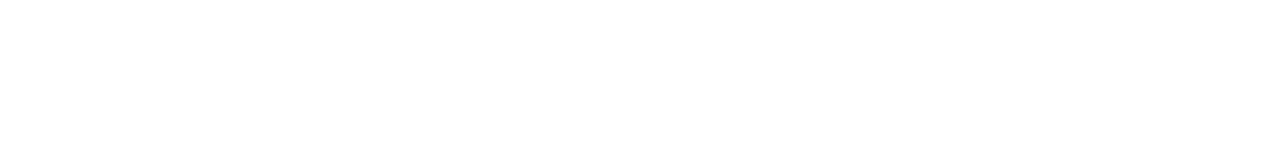
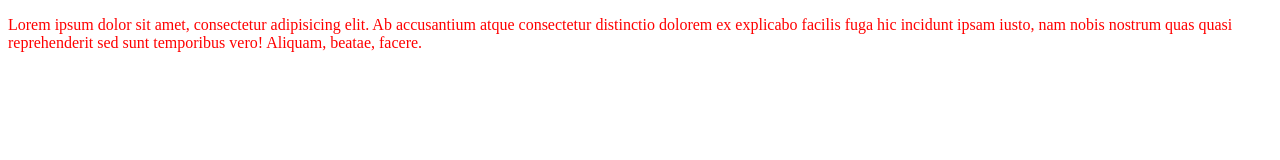
Before and after one commit to Riku-tihon/rikutihon, a plain HTML site: page index.html in a window 1280 px wide. Drawn offline with Linux system fonts and the light colour scheme.

Commit message:
am adaugat paragraf si color

```diff
--- a/index.html
+++ b/index.html
@@ -6,6 +6,8 @@
     <link rel="stylesheet" href="style.css">
 </head>
 <body>
-
+<p>Lorem ipsum dolor sit amet, consectetur adipisicing elit. Ab accusantium atque consectetur distinctio dolorem ex
+    explicabo facilis fuga hic incidunt ipsam iusto, nam nobis nostrum quas quasi reprehenderit sed sunt temporibus
+    vero! Aliquam, beatae, facere.</p>
 </body>
 </html>
--- a/style.css
+++ b/style.css
@@ -0,0 +1,4 @@
+p
+{
+    color: red;
+}
```
